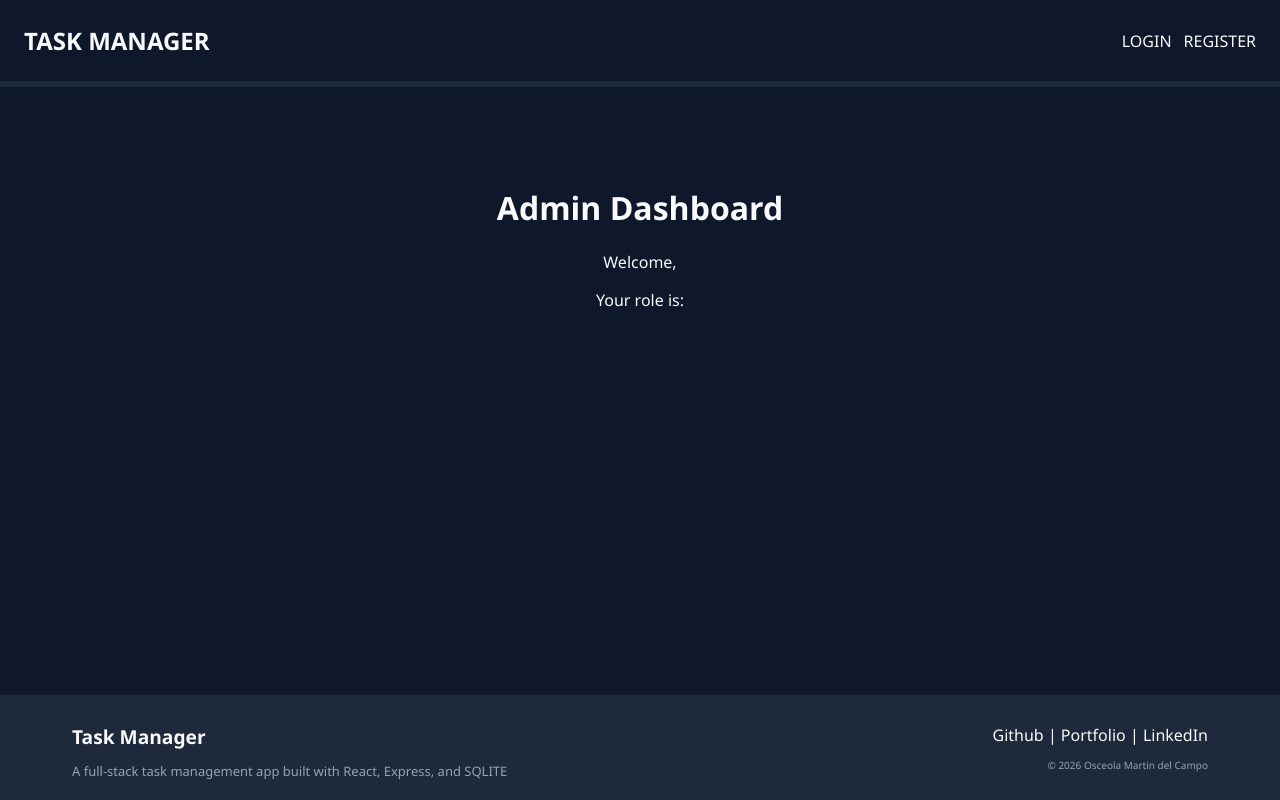
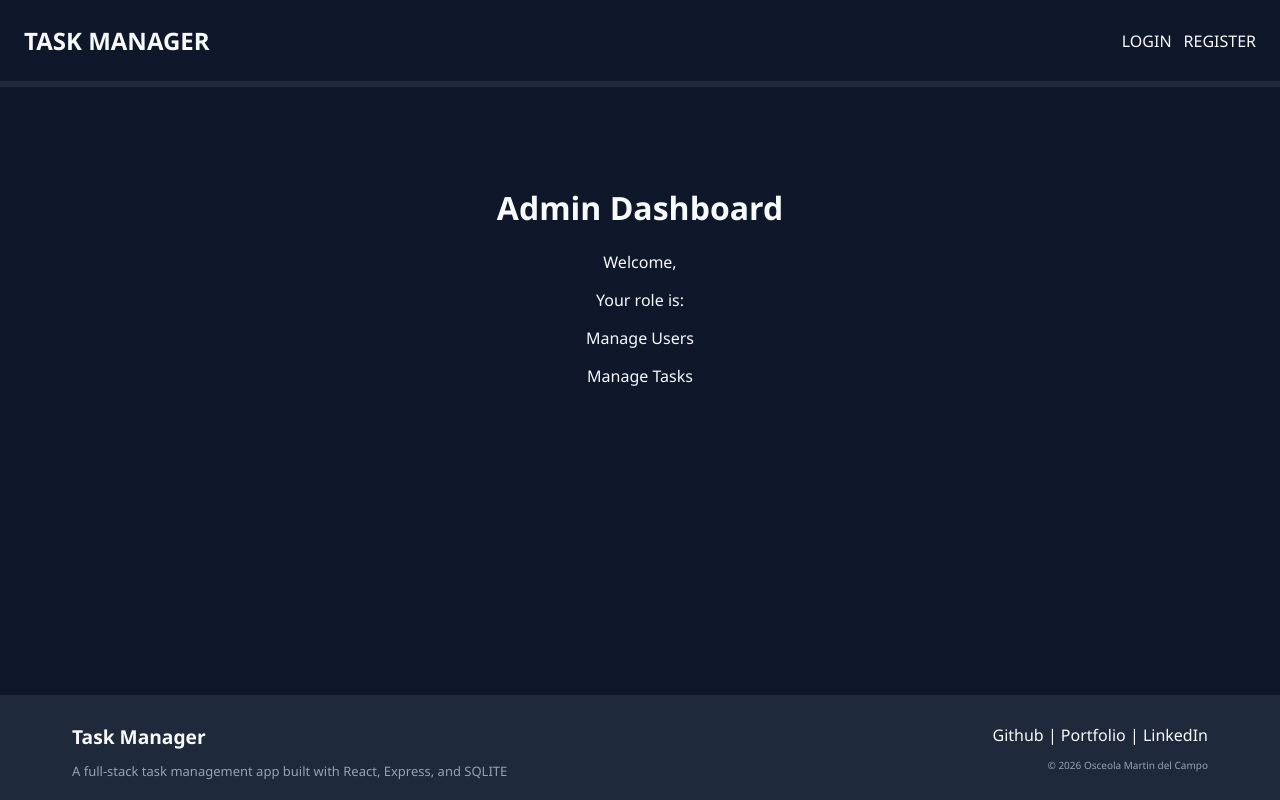
Before and after one commit to OJoeMDC/Task-Manager, a React (Vite) app in the folder client/: page /admin in a window 1280 px wide. Built offline with nearby package versions, Linux system fonts and the light colour scheme.

Commit message:
adding admin sections

```diff
--- a/client/src/pages/Admin.jsx
+++ b/client/src/pages/Admin.jsx
@@ -6,6 +6,11 @@ export default function Admin({ user }) {
             <h1 className='adminTitle'>Admin Dashboard</h1>
             <p>Welcome, {user?.username}</p>
             <p>Your role is: {user?.role}</p>
+
+            <section>
+                <p>Manage Users</p>
+                <p>Manage Tasks</p>
+            </section>
         </main>
     )
 };
```
